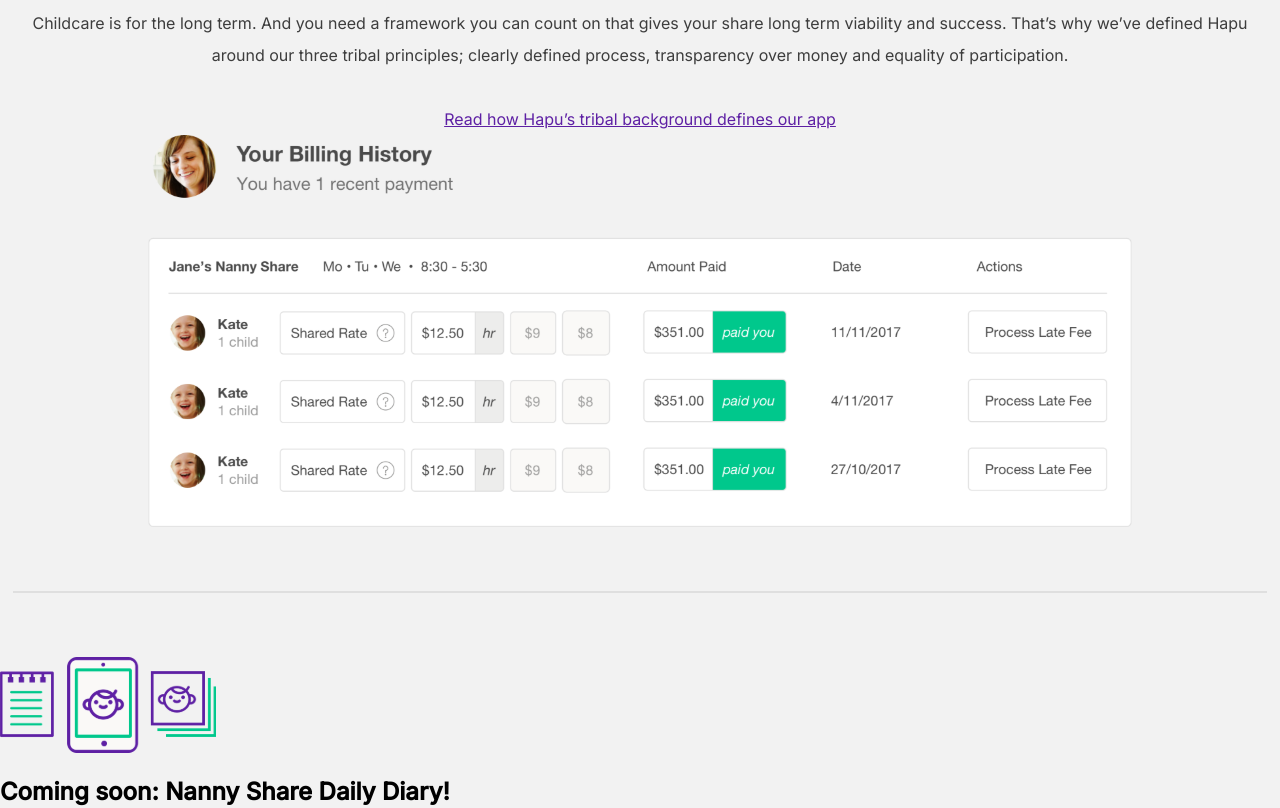
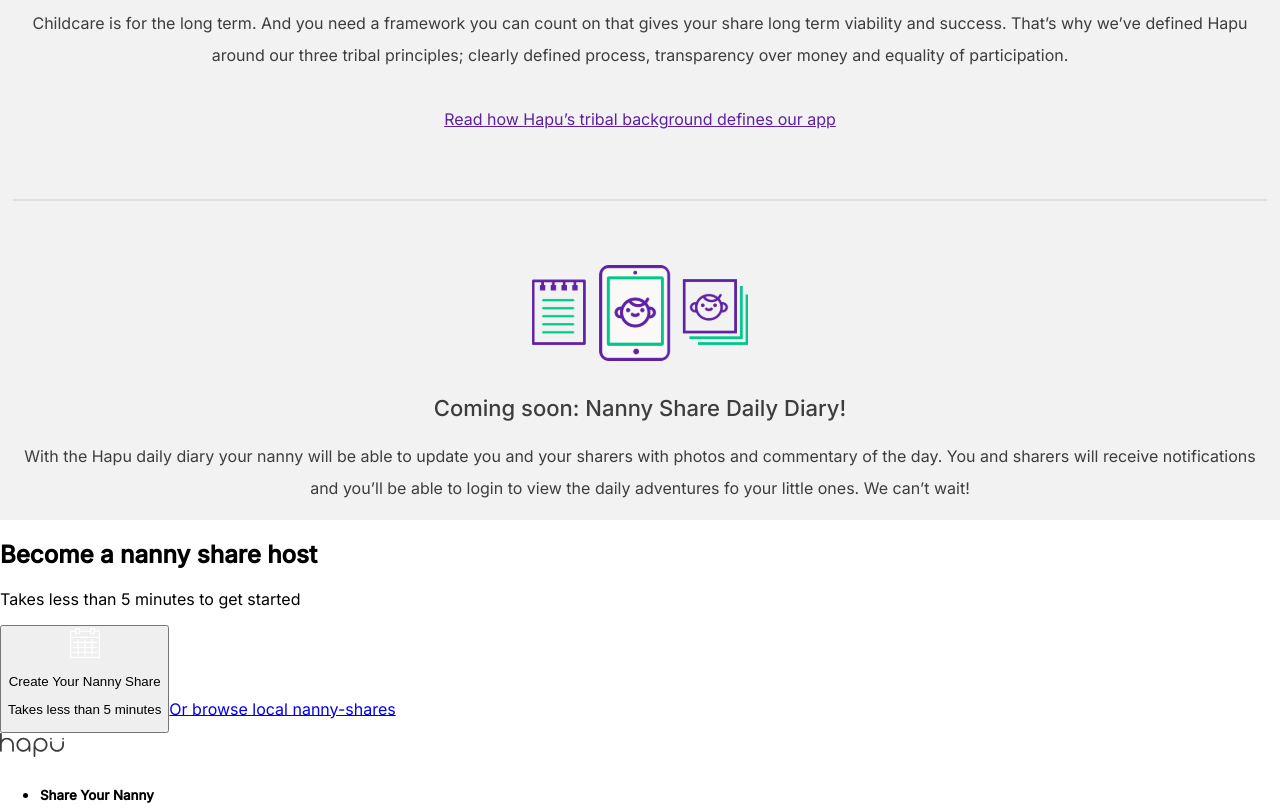
Before and after one commit to ChrisMoura2000/reactchallenge, a React (Create React App) app: page / in a window 1280 px wide. Shown: the part 2860-3668 px from the top of the page. Built offline with nearby package versions, Linux system fonts and the light colour scheme.

Commit message:
css sixthSection

```diff
--- a/src/components/SectionFive.jsx
+++ b/src/components/SectionFive.jsx
@@ -15,7 +15,7 @@
       <a href="#readyHapu" id="readyHapu">
         Read how Hapu’s tribal background defines our app
       </a>
-      <img src={ ImageSection4 } alt="ImageSection4" />
+      <img src={ ImageSection4 } alt="ImageSection4" className={ styles.dNone } />
     </section>
   );
 }
--- a/src/components/SectionSix.jsx
+++ b/src/components/SectionSix.jsx
@@ -1,9 +1,10 @@
 import React from 'react';
 import { ImageSection5 } from '../images';
+import styles from '../styles/main.module.css';
 
 export default function SectionSix() {
   return (
-    <section>
+    <section className={ styles.sixthSection }>
       <img src={ ImageSection5 } alt="ImageSection5" />
       <h2>Coming soon: Nanny Share Daily Diary!</h2>
       <p>
--- a/src/styles/main.module.css
+++ b/src/styles/main.module.css
@@ -132,7 +132,6 @@
     line-height: 32px;
     margin: 0;
     color: #3D3D3D;
-
 }
 
 .fifthSection h2 {
@@ -144,3 +143,24 @@
     color: #5E20A4;
     margin-top: 16px;
 }
+
+.dNone {
+    display: none;
+}
+
+.sixthSection {
+    display: flex;
+    flex-direction: column;
+    align-items: center;
+    text-align: center;
+    padding: 0 16px;
+    line-height: 32px;
+    color: #3D3D3D;
+}
+
+.sixthSection h2 {
+    font-weight: 500;
+    font-size: 22px;
+    padding-top: 12px;
+    margin-bottom: 0;
+}
```
